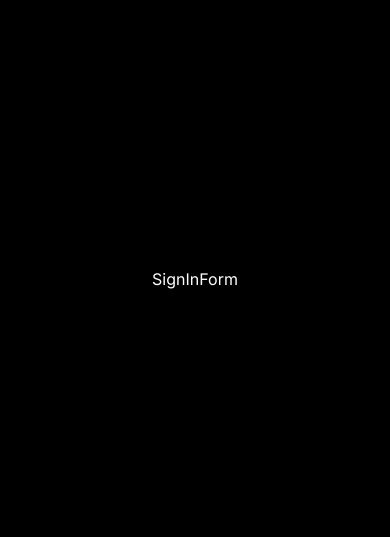
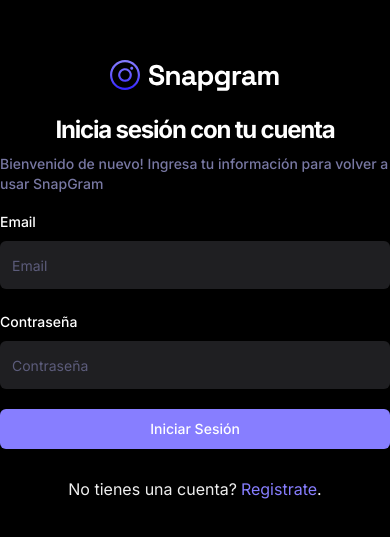
Before and after one commit to julioguerrero131/mySocialApp, a React (Vite) app: page /sign-in in a window 390 px wide. Shown: the part 143-680 px from the top of the page. Built offline with nearby package versions, Linux system fonts and the light colour scheme; no server answers.

Commit message:
funcionalidad signInForm

```diff
--- a/src/_auth/forms/SignInForm.tsx
+++ b/src/_auth/forms/SignInForm.tsx
@@ -1,8 +1,122 @@
-import React from 'react'
+import { zodResolver } from "@hookform/resolvers/zod"
+import { z } from "zod"
+import { Link, useNavigate } from "react-router-dom"
+
+import {
+  Form,
+  FormControl,
+  FormField,
+  FormItem,
+  FormLabel,
+  FormMessage,
+} from "@/components/ui/form"
+import { Input } from "@/components/ui/input"
+import { Button } from "@/components/ui/button"
+import { useForm } from "react-hook-form"
+import { signInValidation } from "@/lib/validations"
+import { Loader } from "@/components/shared/Loader"
+import { useToast } from "@/components/hooks/use-toast"
+import { useSignInAccount } from "@/lib/react-query/queriesAndMutations"
+import { useUserContext } from "@/context/AuthContext"
+
+
 
 const SignInForm = () => {
+
+  const { toast } = useToast();
+  const { checkAuthUser, isLoading: isUserLoading } = useUserContext();
+  const navigate = useNavigate();
+
+  const { mutateAsync: signInAccount } = useSignInAccount();
+
+  // 1. Define your form.
+  const form = useForm<z.infer<typeof signInValidation>>({
+    resolver: zodResolver(signInValidation),
+    defaultValues: {
+      email: '',
+      password: '',
+    },
+  })
+
+  // 2. Define a submit handler.
+  async function onSubmit(values: z.infer<typeof signInValidation>) {
+    const session = await signInAccount({
+      email: values.email,
+      password: values.password
+    });
+
+    if (!session) {
+      return toast({
+        title: 'Inicio de sesión fallido. Intente de nuevo.'
+      });
+    }
+
+    const isLoggedIn = await checkAuthUser();
+
+    if (isLoggedIn) {
+      form.reset();
+
+      navigate('/');
+    } else {
+      return toast({
+        title: 'Inicio de Sesión Fallido. Intente de Nuevo'
+      });
+    }
+  }
+
   return (
-    <div>SignInForm</div>
+    <Form {...form}>
+      <div className="sm:w-420 flex-center flex-col">
+
+        <img src="/assets/images/logo.svg" alt="logo" />
+
+        <h2 className="h3-bold md:h2-bold pt-5 sm:pt-12">Inicia sesión con tu cuenta</h2>
+        <p className="text-light-3 small-medium md:base-regular mt-2">Bienvenido de nuevo! Ingresa tu información para volver a usar SnapGram</p>
+
+
+        <form onSubmit={form.handleSubmit(onSubmit)} className="flex flex-col gap-5 w-full mt-4">
+          <FormField
+            control={form.control}
+            name="email"
+            render={({ field }) => (
+              <FormItem>
+                <FormLabel>Email</FormLabel>
+                <FormControl>
+                  <Input type="email" className="shad-input" placeholder="Email" {...field} />
+                </FormControl>
+                <FormMessage />
+              </FormItem>
+            )}
+          />
+          <FormField
+            control={form.control}
+            name="password"
+            render={({ field }) => (
+              <FormItem>
+                <FormLabel>Contraseña</FormLabel>
+                <FormControl>
+                  <Input type="password" className="shad-input" placeholder="Contraseña" {...field} />
+                </FormControl>
+                <FormMessage />
+              </FormItem>
+            )}
+          />
+          <Button type="submit" className="shad-button_primary">
+            {isUserLoading ? (
+              <div className="flex-center gap-2">
+                <Loader />Loading...
+              </div>
+            ) : "Iniciar Sesión"}
+          </Button>
+
+          <p className="text-small-regular text-light-2 text-center mt-2">
+            No tienes una cuenta?
+            <Link to="/sign-up" className=" text-primary-500 text-small-semibold ml-1">Registrate</Link>.
+          </p>
+        </form>
+
+      </div>
+    </Form>
   )
 }
 
--- a/src/_auth/forms/SignUpForm.tsx
+++ b/src/_auth/forms/SignUpForm.tsx
@@ -59,7 +59,7 @@ const SignUpForm = () => {
 
     if (!session) {
       return toast({
-        title: 'Inicio de sesión fallido. Intente de nuevo.'
+        title: 'Registro fallido. Intente de nuevo.'
       });
     }
 
--- a/src/lib/validations/index.ts
+++ b/src/lib/validations/index.ts
@@ -7,3 +7,8 @@ export const signUpValidation = z.object({
   email: z.string().email(),
   password: z.string().min(8, { message: "La contraseña debe tener al menos 8 caracteres." } )
 })
+
+export const signInValidation = z.object({
+  email: z.string().email(),
+  password: z.string().min(8, { message: "La contraseña debe tener al menos 8 caracteres." } )
+})
```
